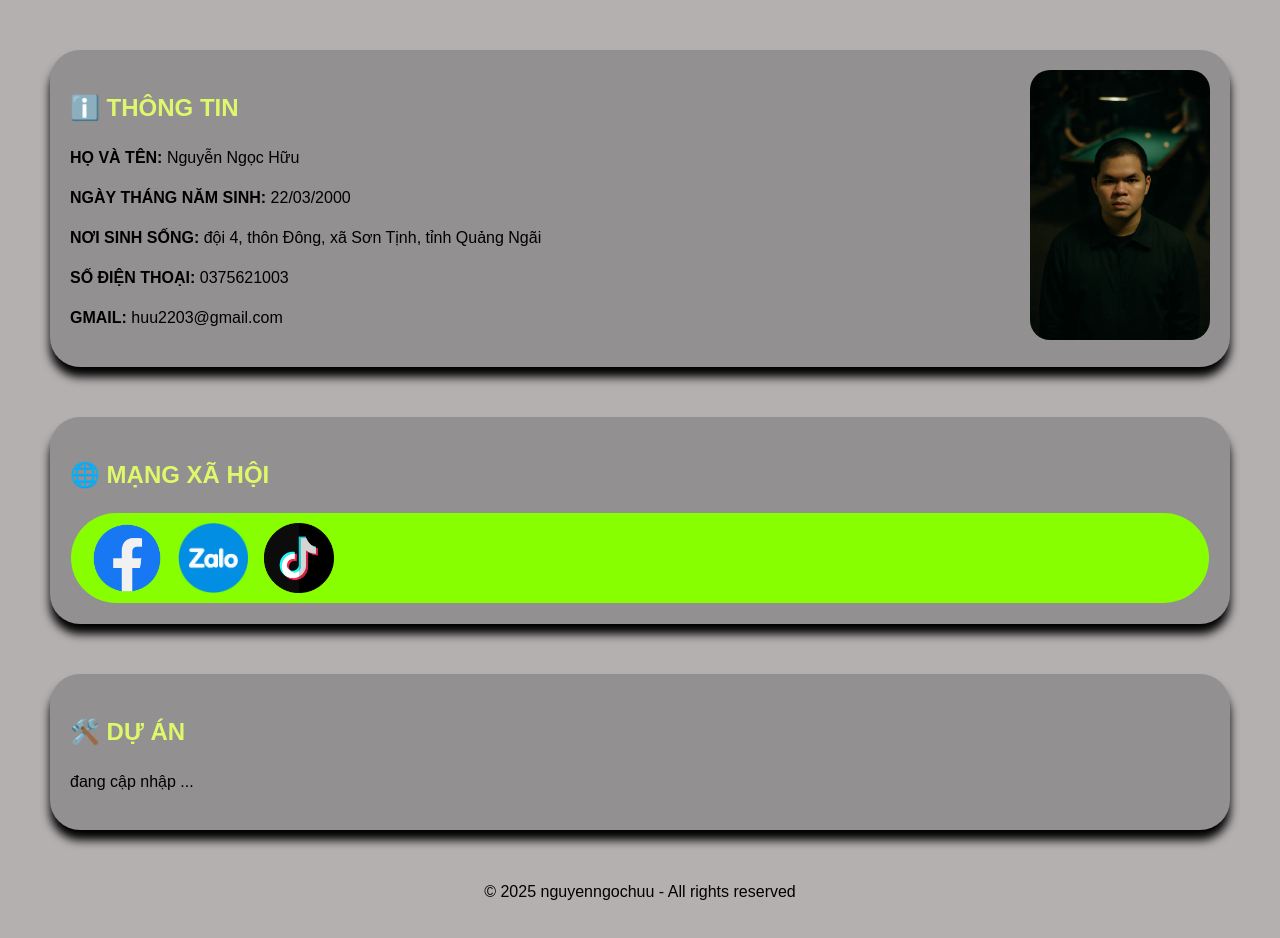
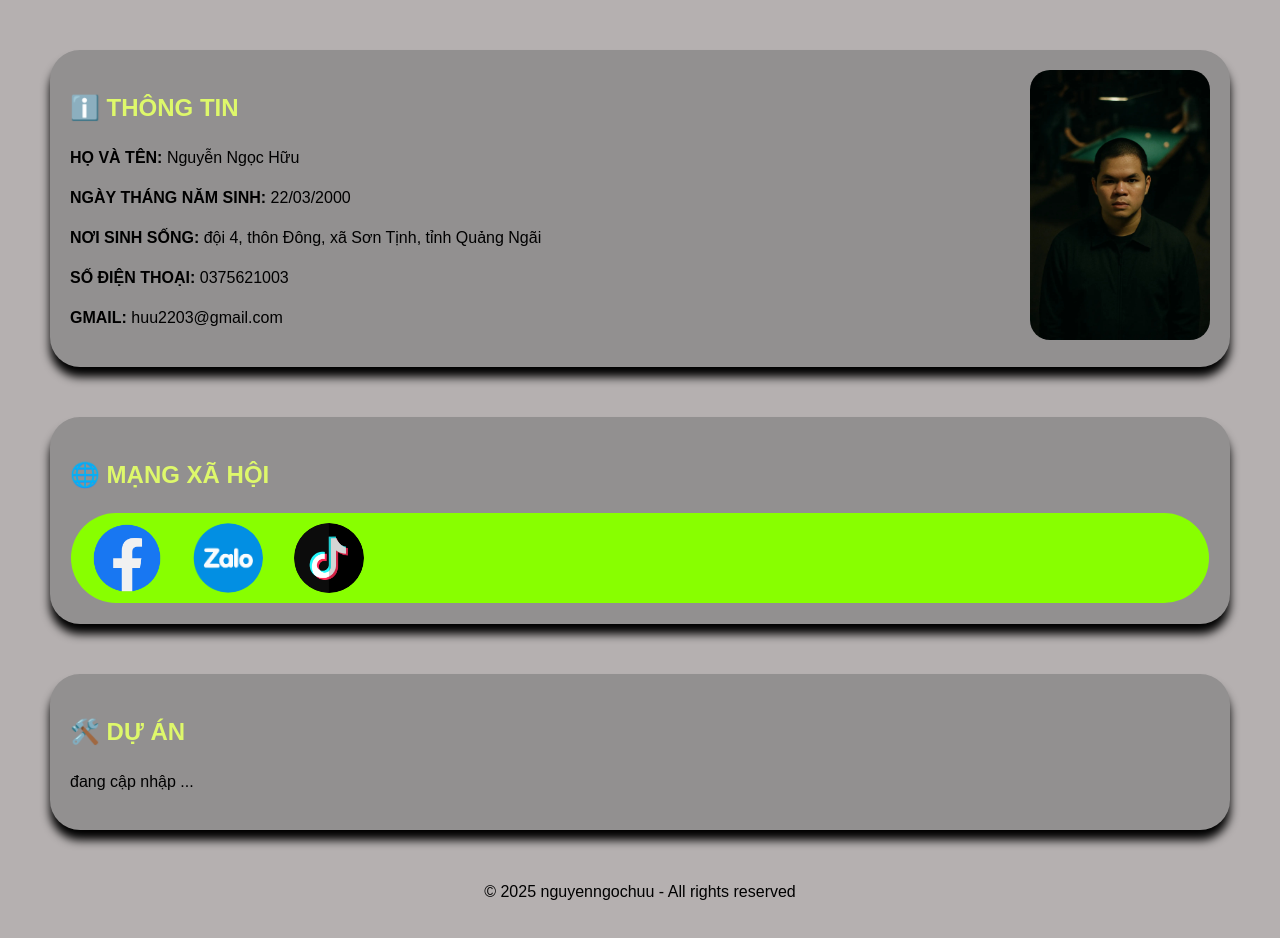
Before and after one commit to ceepopi/ceepopi.github.io, a plain HTML site: page index.html in a window 1280 px wide. Drawn offline with Linux system fonts and the light colour scheme.

Commit message:
Add files via upload

```diff
--- a/style.css
+++ b/style.css
@@ -30,7 +30,7 @@ h1, h2 {
     padding: 10px;
     border-radius: 60px;
     background-color: #88ff00;
-    gap: 5px;
+    gap: 20px;
     height: 70px;
 }
 
@@ -47,6 +47,11 @@ img.app {
     width: 70px;
     height: 70px;
     margin-left: 11px;
+    border-radius: 100%;
+}
+
+img.app:hover {
+    transform: scale(1.5);
 }
 
 .footer-style {
```
